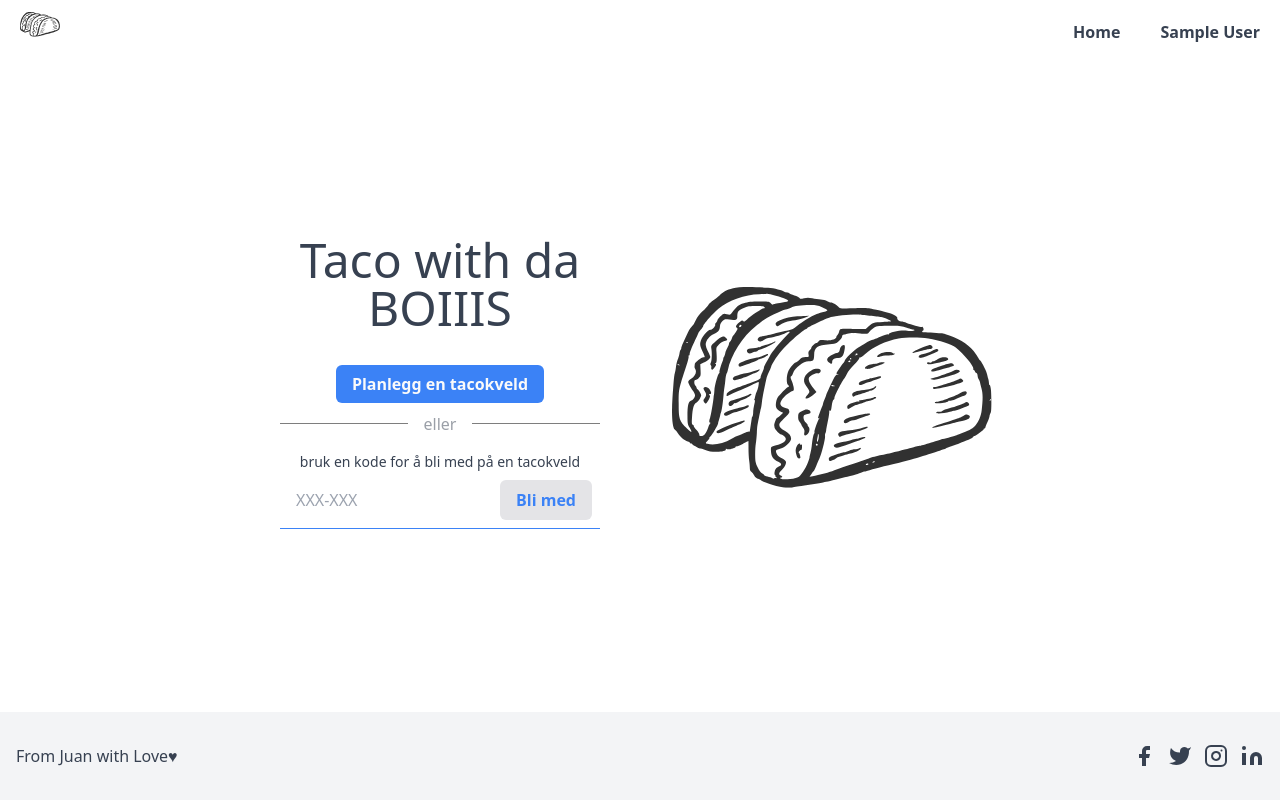
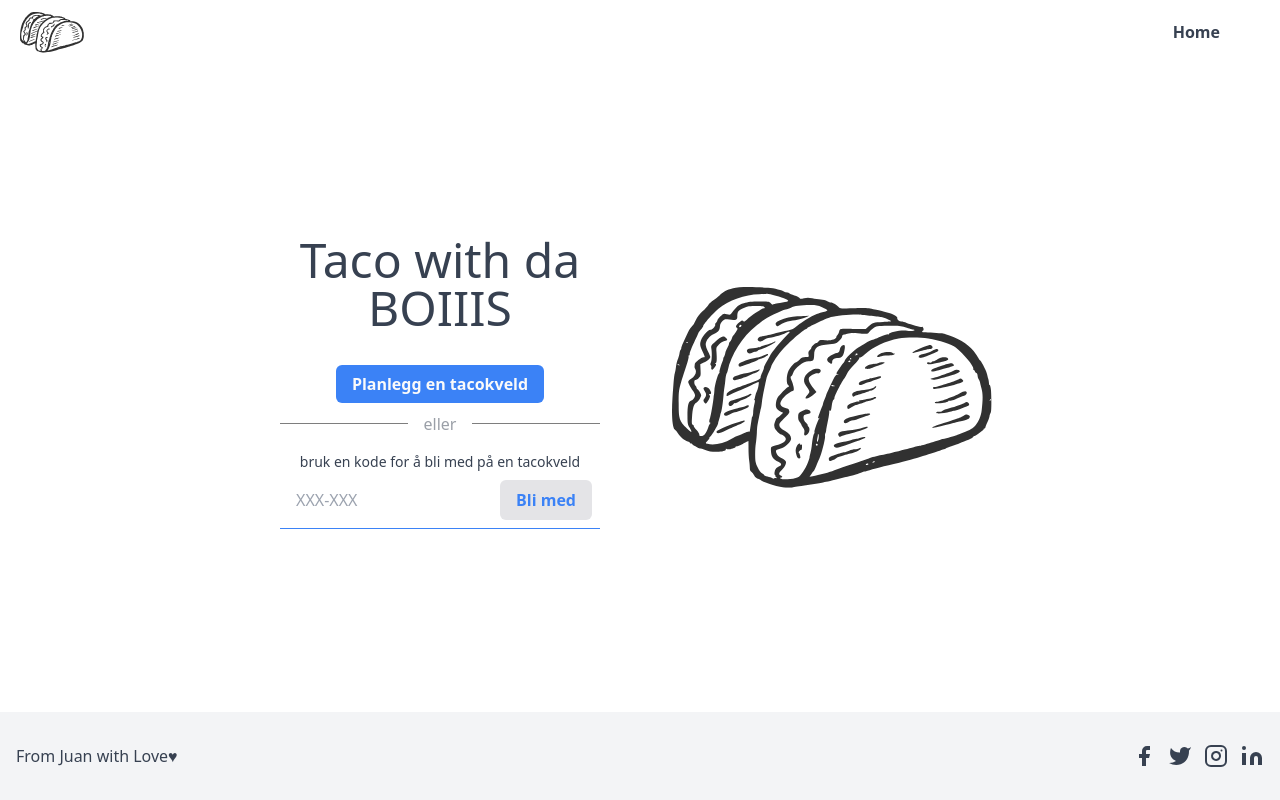
Before and after one commit to JohanAOstbye/tacomanager, a Next.js app: page / in a window 1280 px wide. Built offline with nearby package versions, Linux system fonts and the light colour scheme; no server answers; sample sign-in values are in the browser's storage.

Commit message:
added truncating to the username and fixed logo size

```diff
--- a/components/layout/Nav.tsx
+++ b/components/layout/Nav.tsx
@@ -9,21 +9,17 @@ const Nav = () => {
   return (
     <div className="w-full h-16 flex items-center justify-between">
       <Link href="/">
-        <a className={`font-bold p-3 m-2 h-16 w-16`}>
+        <a className={`font-bold p-3 m-2 h-16 w-[5.5rem]`}>
           <Image src={taco} objectFit="contain" alt="Home | Tacologo" />
         </a>
       </Link>
-      <div>
+      <div className="truncate">
         <Link href={'/'}>
           <a className={`font-bold p-3 m-2`}>Home</a>
         </Link>
         <Link href={session ? '/profile' : '/api/auth/signin'}>
-          <a className={`font-bold p-3 m-2`}>
-            {session
-              ? session.user.name
-                ? session.user.name
-                : session.user.email
-              : 'sign in'}
+          <a className={`font-bold p-3 m-2 truncate`}>
+            {session ? session.user.displayname : 'sign in'}
           </a>
         </Link>
       </div>
```
